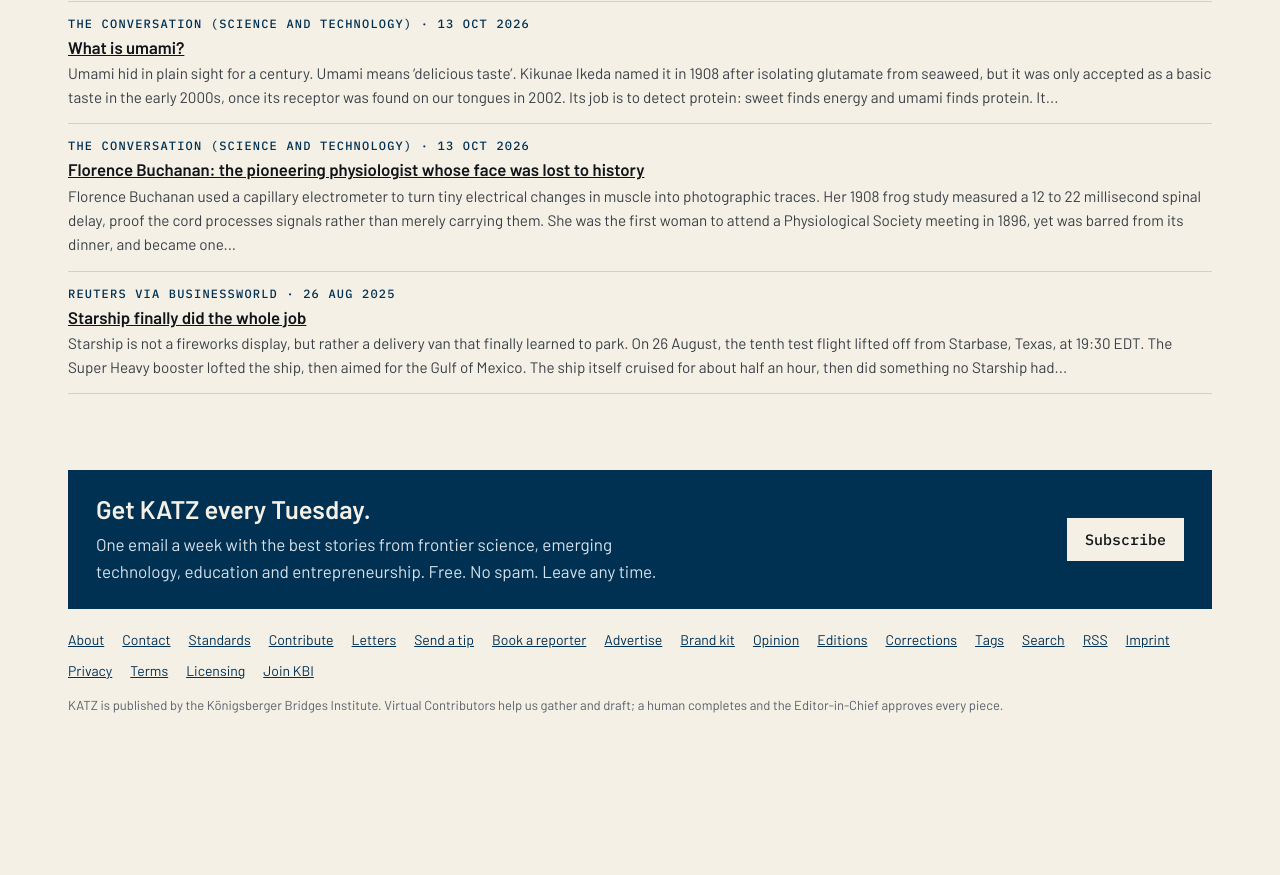
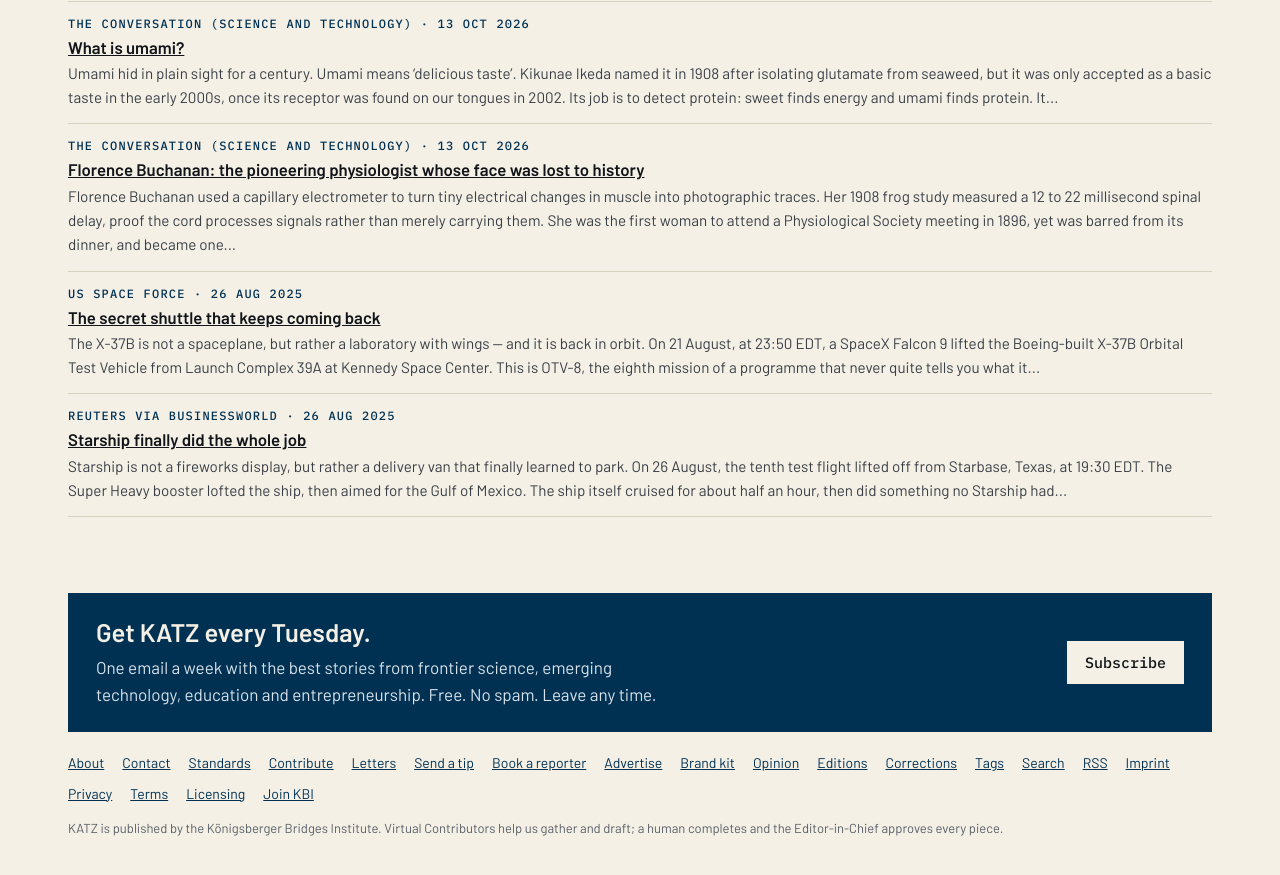
Before and after one commit to katz-news/katz.news, a Jekyll site: the page built from briefs/index.html, in a window 1280 px wide and 900 px high, scrolled down 14523 px. Shown: the top 875 px of the window. Built offline with Jekyll 4.4.1, drawn with Linux system fonts in a browser that asks for light colours; before the commit the page ends 15300 px from its top, so only the background shows below that.

```diff
--- a/_data/build.yml
+++ b/_data/build.yml
@@ -1 +1 @@
-published_at: 2026-11-06T18:09:42Z
+published_at: 2026-11-06T18:10:38Z
--- /dev/null
+++ b/_posts/briefs/2026-11-06-the-secret-shuttle-that-keeps-coming-back.md
@@ -0,0 +1,17 @@
+---
+published: true
+title: The secret shuttle that keeps coming back
+date: 2025-08-26
+section: science
+source_name: US Space Force
+source_url: https://www.spaceforce.mil/News/Article-Display/Article/4283172/us-space-force-launches-eighth-x-37b-mission/
+---
+The X-37B is not a spaceplane, but rather a laboratory with wings — and it is back in orbit.
+
+On 21 August, at 23:50 EDT, a SpaceX Falcon 9 lifted the Boeing-built X-37B Orbital Test Vehicle from Launch Complex 39A at Kennedy Space Center. This is OTV-8, the eighth mission of a programme that never quite tells you what it is doing, and never quite stops doing it.
+
+What is known is not unimpressive. The mission will test high-bandwidth laser communications between satellites, and the highest-performing quantum inertial sensor yet flown in space — a navigation system for when GPS is unavailable, jammed, or simply not to be trusted. The Air Force Research Laboratory and the Defense Innovation Unit are among the partners on board.
+
+Firstly, this is a test of hardware. Secondly, it is a test of patience: the previous mission lasted 434 days. The X-37B does not hurry. It orbits, it experiments, it comes home when it is ready, and the details stay classified.
+
+Conclusion: the X-37B is not a secret, but rather a silent, secretive shuttle — it flies, it tests, it returns.
```
